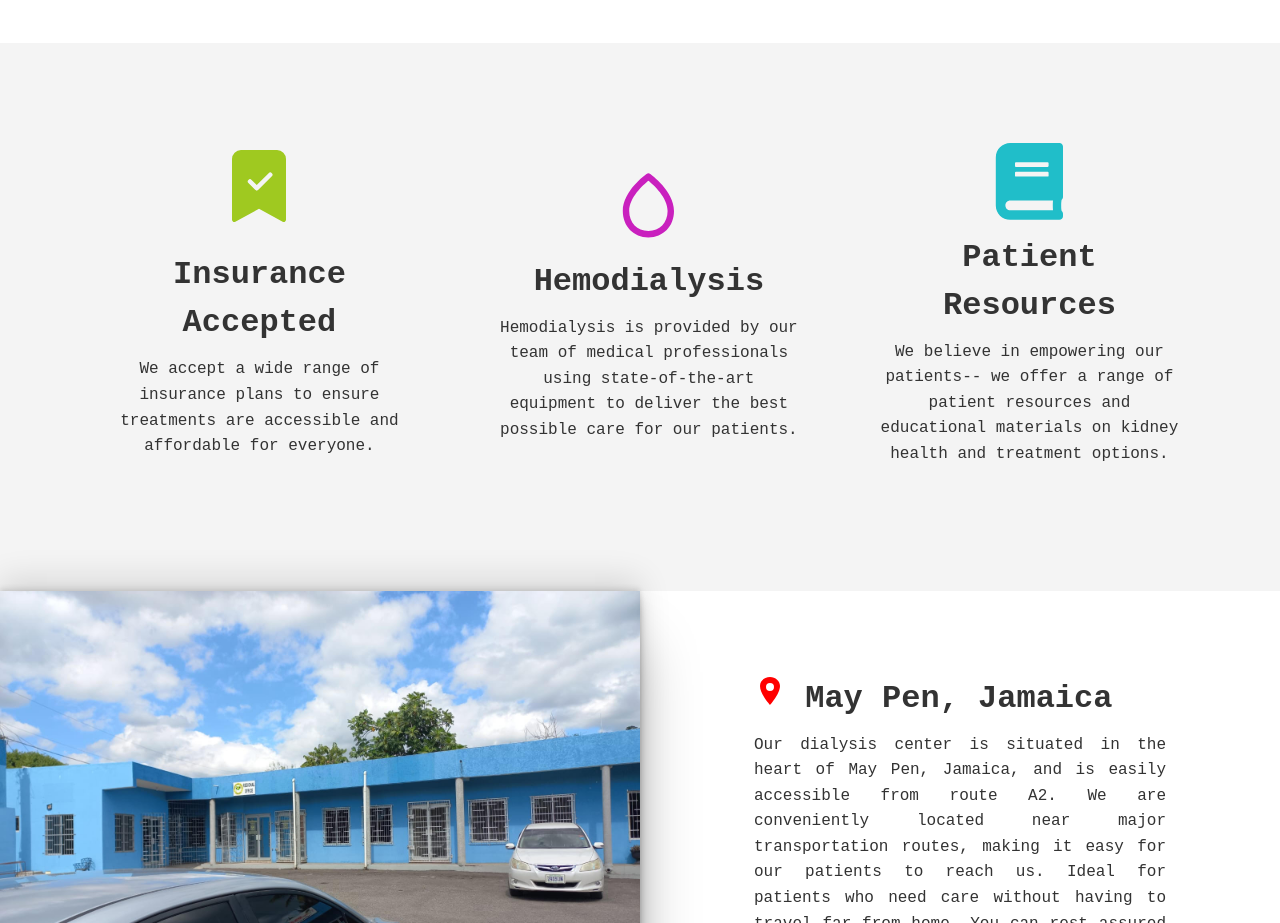
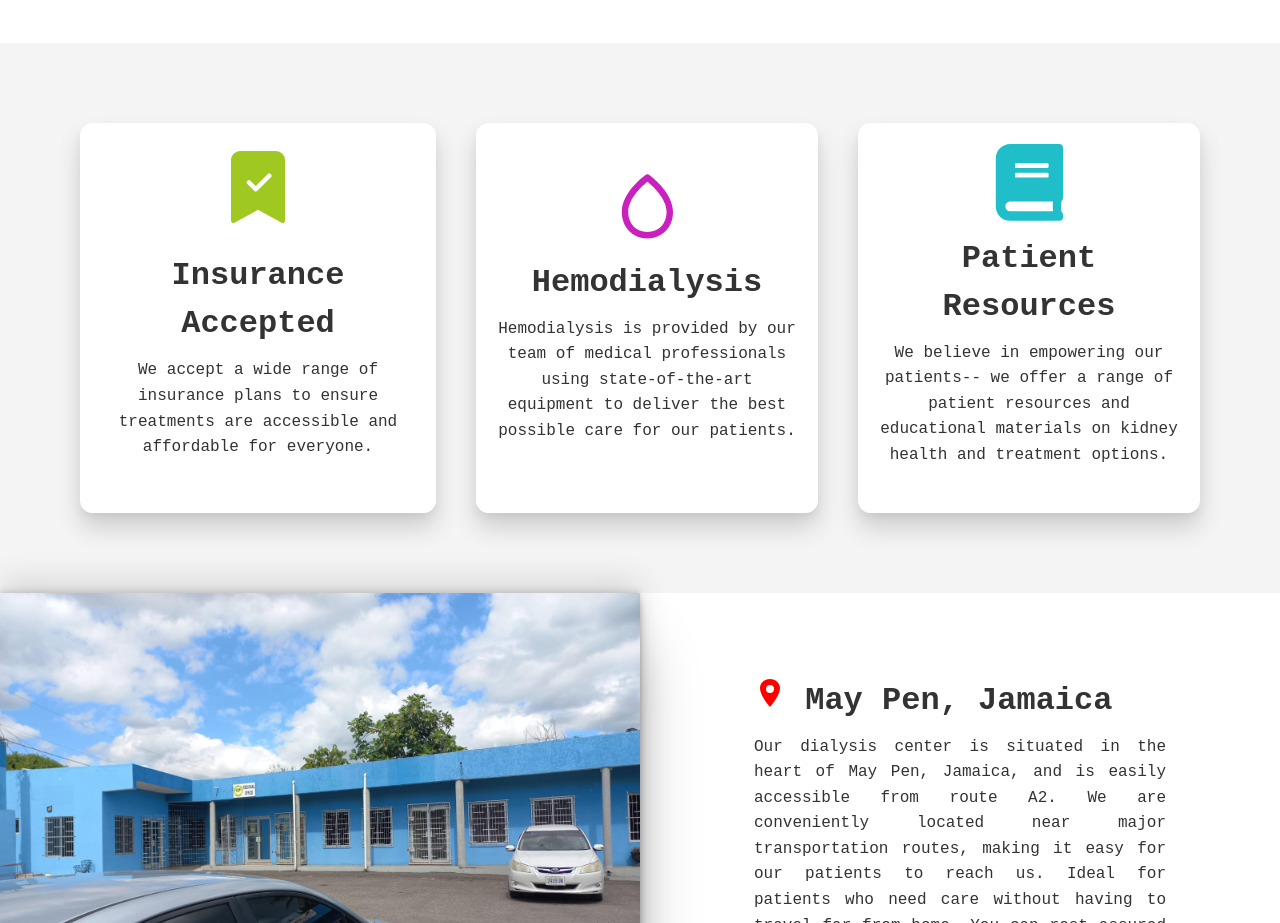
Before and after one commit to errolgh/elite-dialysis-services, a Gatsby site: page / in a window 1280 px wide. Shown: the part 1240-2163 px from the top of the page. Built offline with nearby package versions, Linux system fonts and the light colour scheme; Gatsby itself is replaced by a stand-in of ours.

Commit message:
completed desktop homepage styling

```diff
--- a/src/components/ServicesOffered/index.jsx
+++ b/src/components/ServicesOffered/index.jsx
@@ -52,6 +52,14 @@ const FeatureItem = styled.div`
   justify-content: center;
   text-align: center;
 
+
+  background-color: ${Theme.colors.white};
+  border-width: 1px;
+  border-style: solid;
+  border-color: ${Theme.colors.white};
+  border-radius: 12px;
+  box-shadow: rgba(0, 0, 0, 0.15) 0px 15px 25px, rgba(0, 0, 0, 0.05) 0px 5px 10px;
+
   p {
     font-family: "Montserrat", monospace;
     width: 300px;
```
